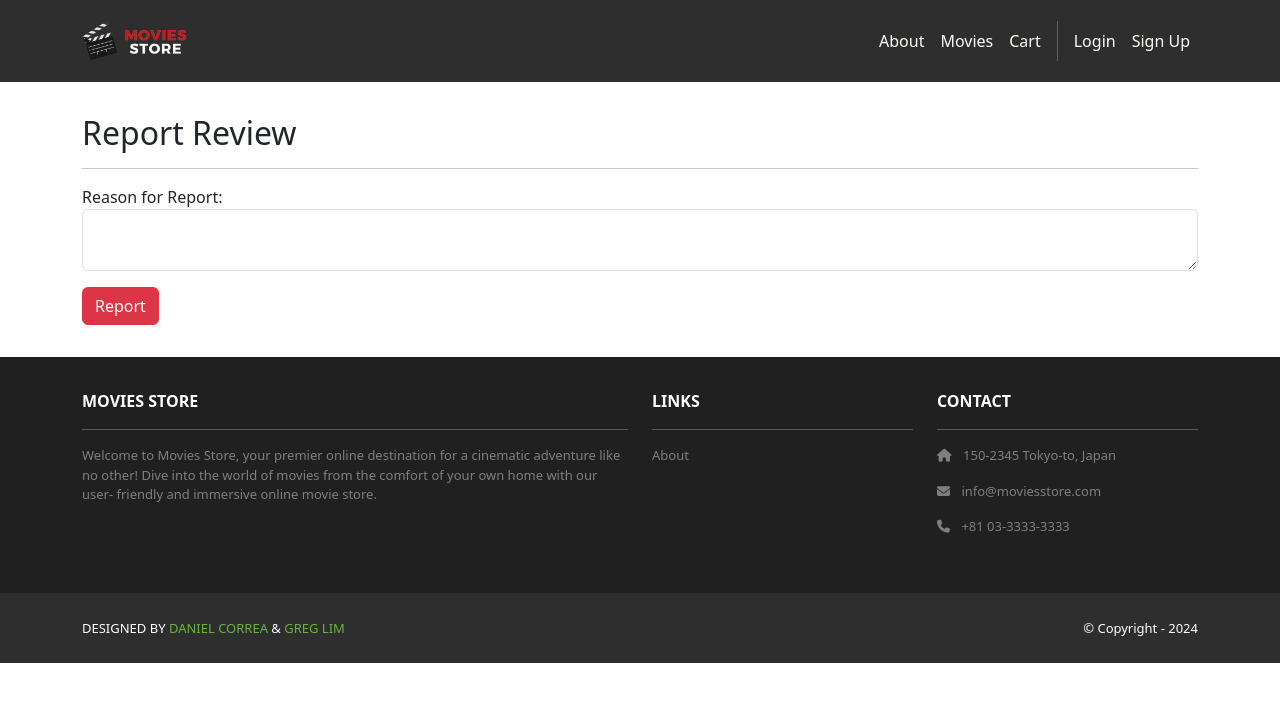
After one commit to xiejoshua/moviesstore, a Django app: template movies/templates/movies/report_review.html in a window 1280 px wide. The commit adds this page. Shown: the top 702 px of the page. Run offline with Django 5.2, Linux system fonts and the light colour scheme; the template is opened without the code that fills it, so the values that code supplies are empty; some libraries are stand-ins or nearby versions.

Commit message:
feat: add report feature

```diff
--- /dev/null
+++ b/movies/templates/movies/report_review.html
@@ -0,0 +1,23 @@
+{% extends 'base.html' %}
+{% block content %}
+<div class="p-3">
+  <div class="container">
+    <div class="row mt-3">
+      <div class="col mx-auto mb-3">
+        <h2>Report Review</h2>
+        <hr />
+        <form method="POST">
+          {% csrf_token %}
+          <p>
+            <label for="report">Reason for Report:</label>
+            <textarea name="report" required class="form-control" id="report"></textarea>
+          </p>
+          <div class="text-start">
+            <button type="submit" class="btn btn-danger">Report</button>
+          </div>
+        </form>
+      </div>
+    </div>
+  </div>
+</div>
+{% endblock content %}
--- a/movies/templates/movies/show.html
+++ b/movies/templates/movies/show.html
@@ -42,6 +42,9 @@
             <a class="btn btn-primary" href="{% url 'movies.edit_review' id=template_data.movie.id review_id=review.id %}">Edit</a>
             <a class="btn btn-danger" href="{% url 'movies.delete_review' id=template_data.movie.id review_id=review.id %}">Delete</a>
             {% endif %}
+            {% if user.is_authenticated and user != review.user %}
+            <a class="btn btn-warning" href="{% url 'movies.report_review' id=template_data.movie.id review_id=review.id %}">Report</a>
+            {% endif %}
           </li>
           {% endfor %}
         </ul>
--- a/movies/urls.py
+++ b/movies/urls.py
@@ -9,4 +9,6 @@ urlpatterns = [
         views.edit_review, name='movies.edit_review'),
     path('<int:id>/review/<int:review_id>/delete/',
         views.delete_review, name='movies.delete_review'),
+    path('<int:id>/review/<int:review_id>/report/',
+        views.report_review, name='movies.report_review'),
 ]
```
Also changed, not shown: movies/templates/movies/report_succeeded.html (added, +12 -0 lines), movies/views.py (+17 -0 lines), db.sqlite3.
